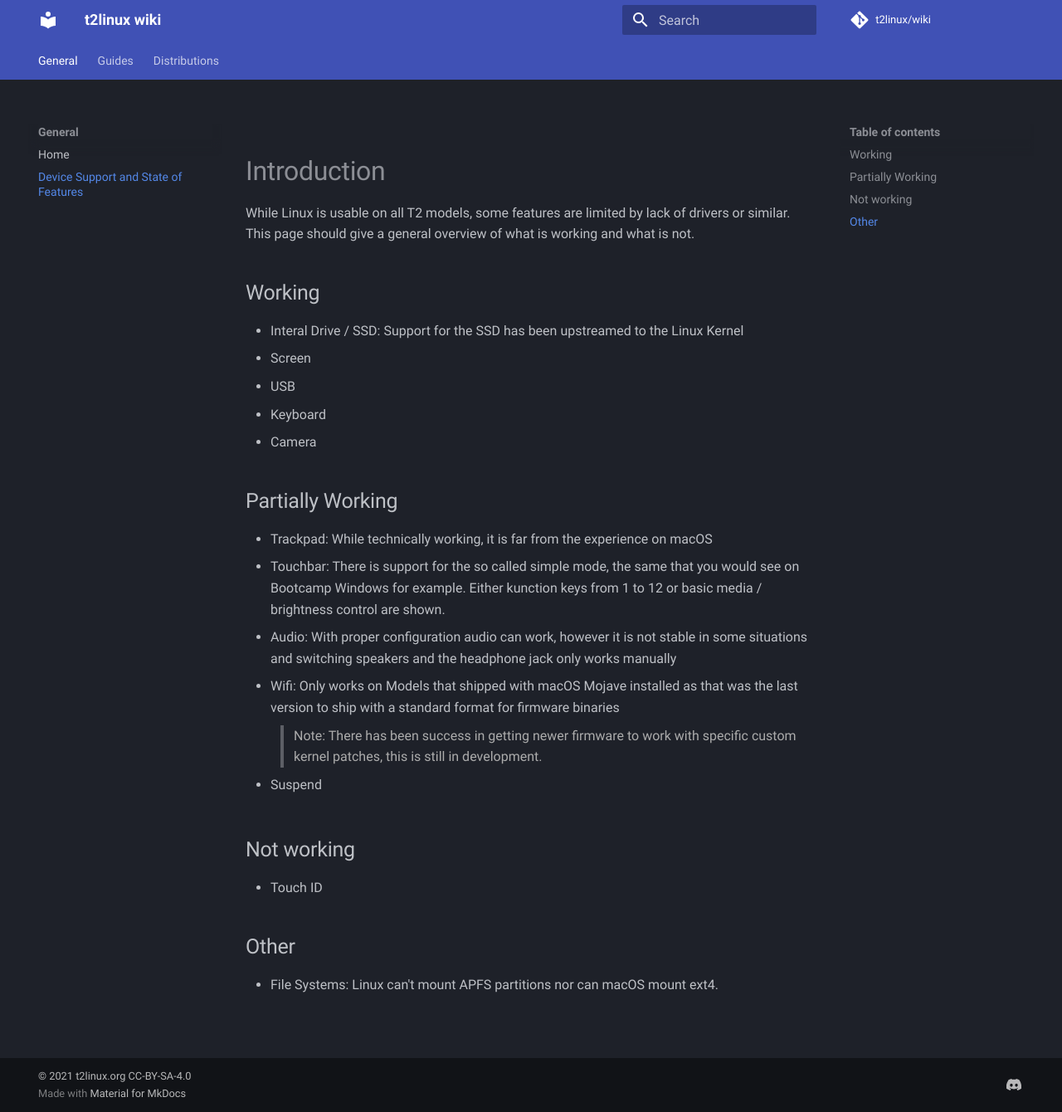
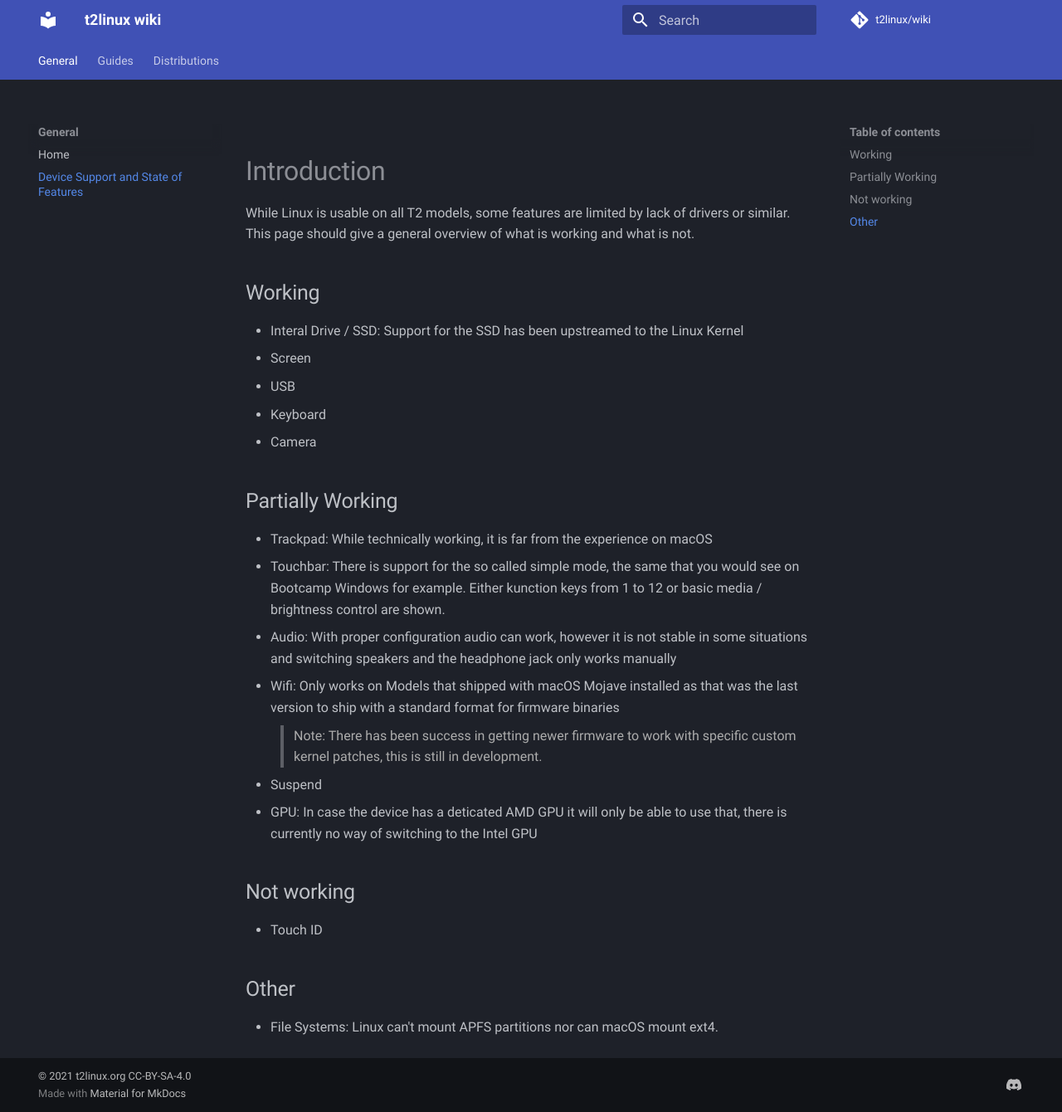
Before and after one commit to t2linux/wiki, an MkDocs documentation site: the page built from docs/state.md, in a window 1280 px wide and 1340 px high. Shown: the whole window at 83% size. Built offline with MkDocs 1.6.1 and Material for MkDocs 9.7.7, drawn with Linux system fonts in a browser that asks for light colours; comment, search, counter and statistics services are not loaded.

Commit message:
State: Added partially working entry for gpu

```diff
--- a/docs/state.md
+++ b/docs/state.md
@@ -21,6 +21,7 @@ While Linux is usable on all T2 models, some features are limited by lack of dri
     this is still in development.
 
 - Suspend
+- GPU: In case the device has a deticated AMD GPU it will only be able to use that, there is currently no way of switching to the Intel GPU
 
 ## Not working
 
```
